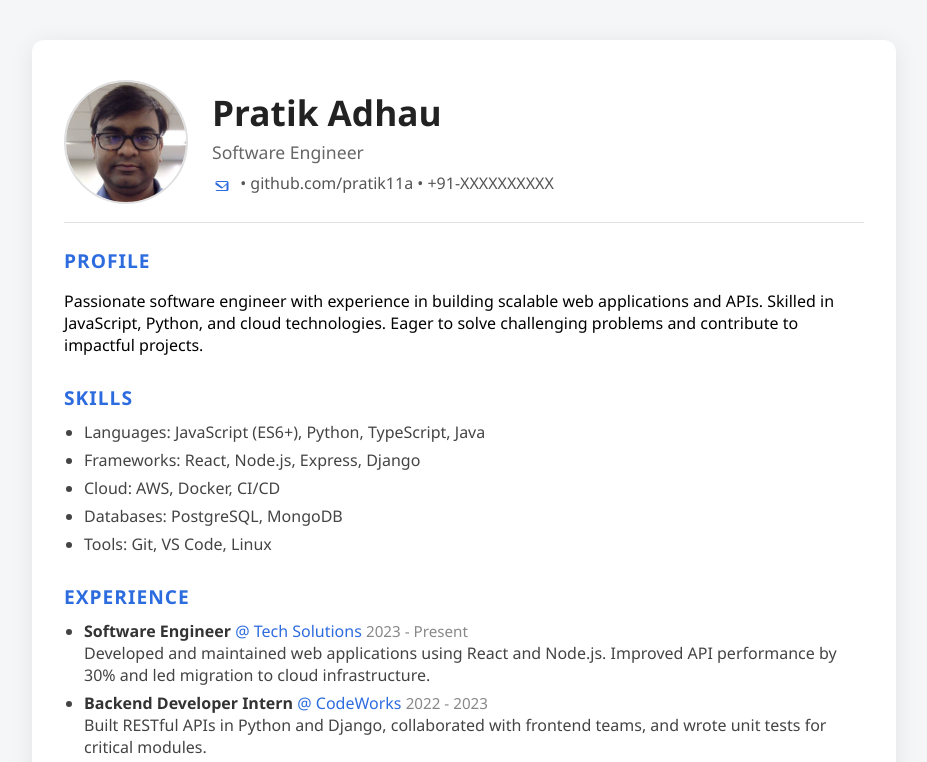
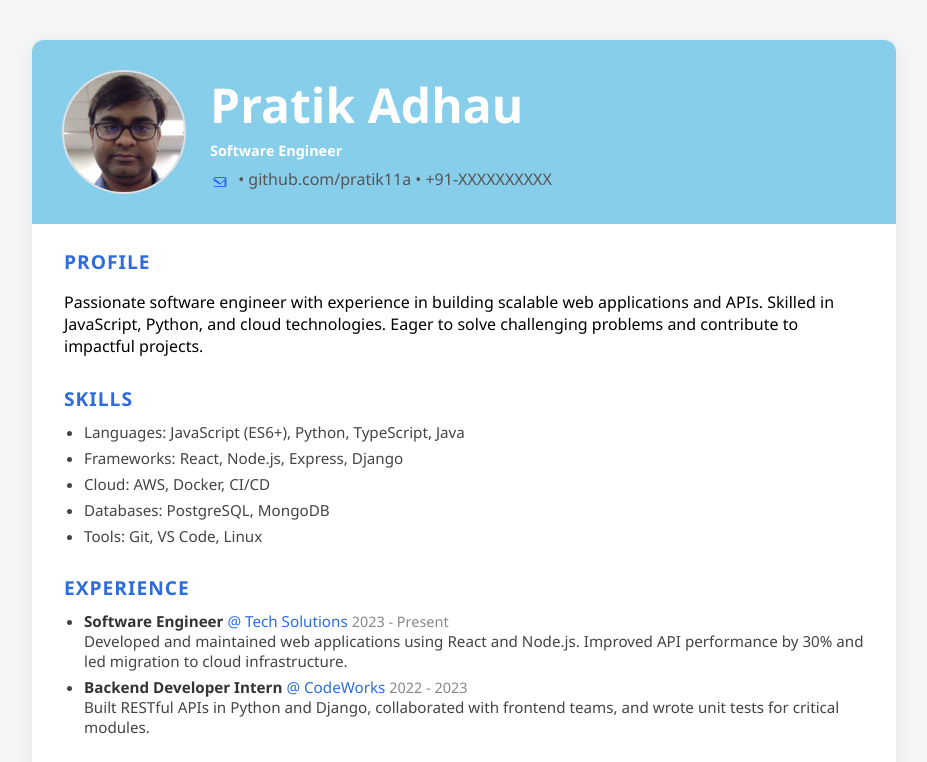
Before and after one commit to pratik11a/pratik11a, a plain HTML site: page index.html in a window 1280 px wide. Shown: the top 762 px of the page, without its empty margins (176-1103 px from the left). Drawn offline with Linux system fonts and the light colour scheme.

Commit message:
Update header styling with sky blue background and restore original content styling

```diff
--- a/assets/css/style.css
+++ b/assets/css/style.css
@@ -15,9 +15,11 @@ body {
 .header {
     display: flex;
     align-items: center;
-    border-bottom: 1px solid #e0e0e0;
-    padding-bottom: 18px;
-    margin-bottom: 24px;
+    background: skyblue;
+    padding: 30px;
+    margin: -40px -32px 24px -32px;
+    border-radius: 12px 12px 0 0;
+    color: white;
 }
 .avatar {
     width: 120px;
@@ -39,13 +41,15 @@ body {
 }
 .name-title h1 {
     margin: 0;
-    font-size: 2.2rem;
-    color: #222;
+    font-size: 3rem;
+    font-weight: bold;
+    color: white;
 }
 .name-title p {
     margin: 4px 0 0 0;
-    color: #666;
-    font-size: 1.1rem;
+    color: white;
+    font-size: 0.9rem;
+    font-weight: bold;
 }
 .section {
     margin-bottom: 28px;
@@ -64,6 +68,7 @@ body {
 .section li {
     margin-bottom: 6px;
     color: #444;
+    font-size: 0.95rem;
 }
 .section .job-title {
     font-weight: bold;
```
